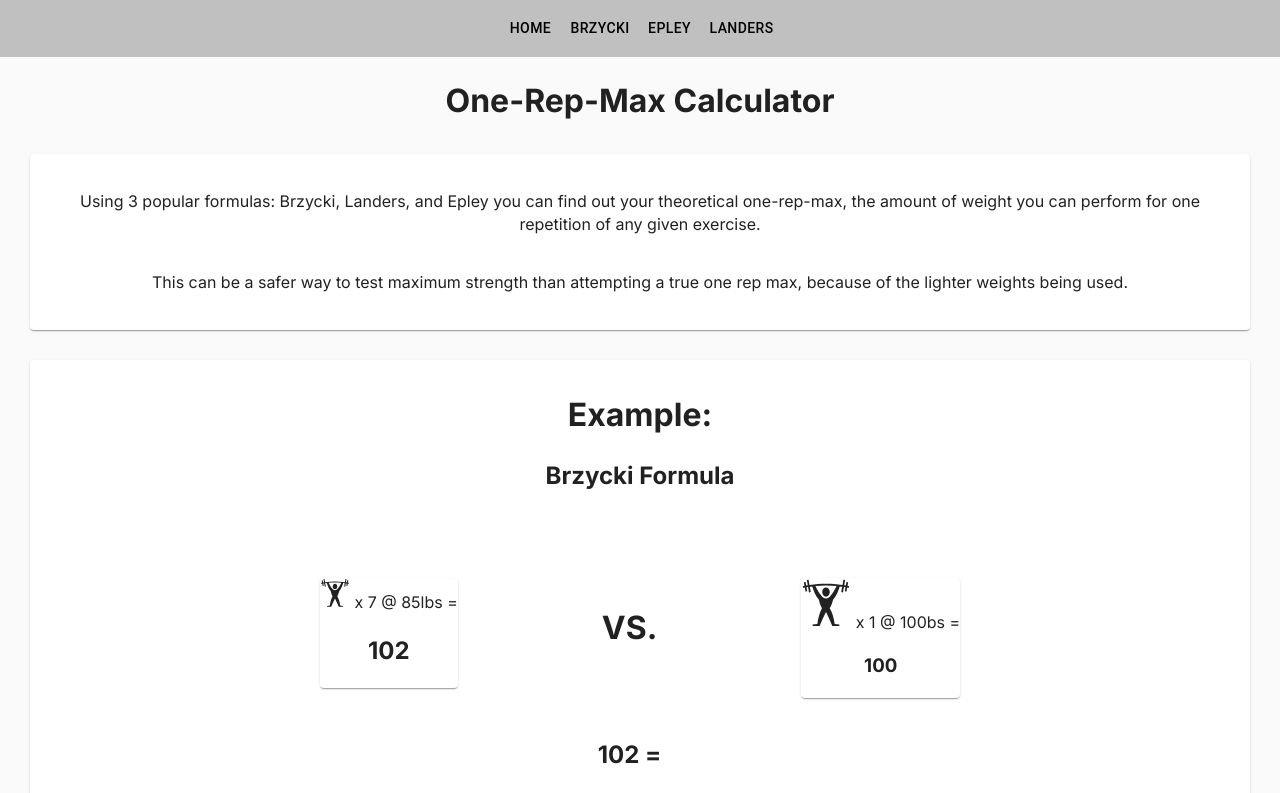
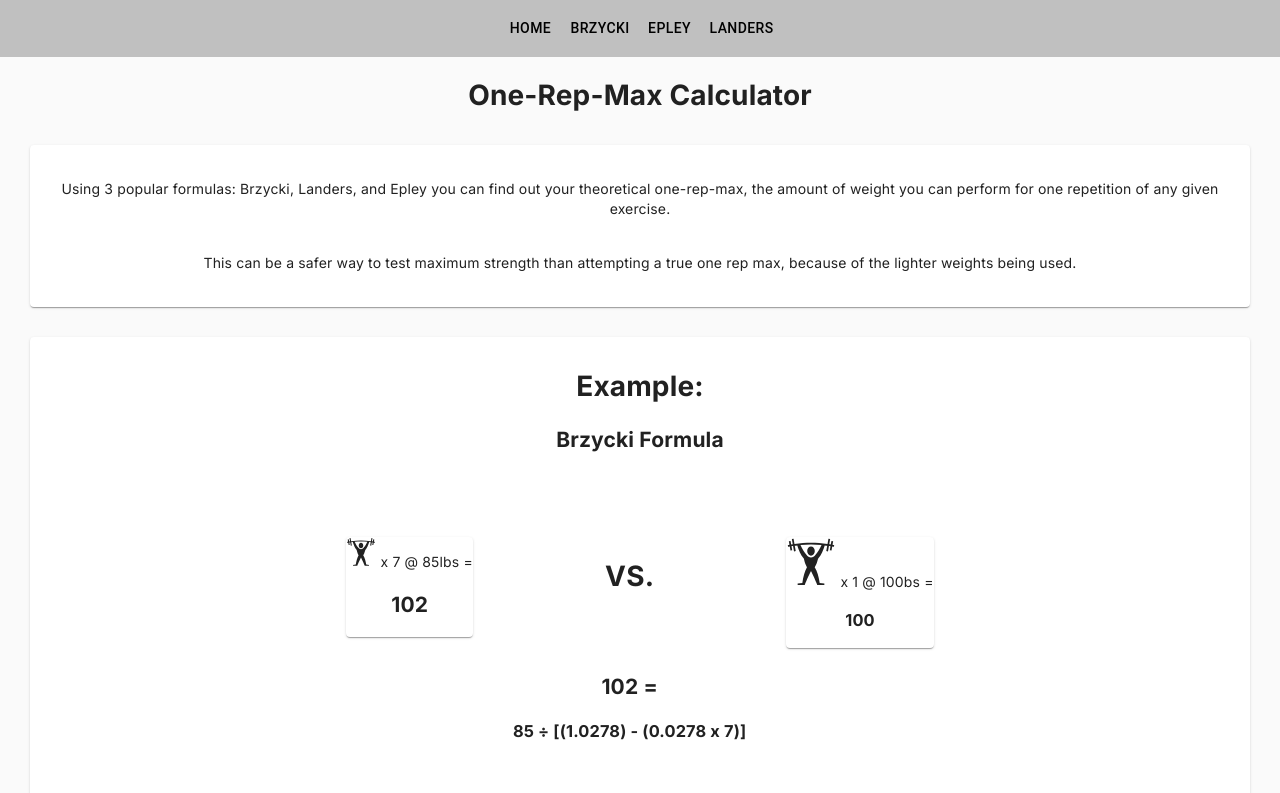
Before and after one commit to scottykrieg/one-rep-max-next, a Next.js app: page / in a window 1280 px wide. Shown: the top 793 px of the page. Built offline with nearby package versions, Linux system fonts and the light colour scheme.

Commit message:
removed unused files and code

```diff
--- a/src/pages/_app.tsx
+++ b/src/pages/_app.tsx
@@ -1,59 +1,18 @@
 import "@/styles/globals.sass";
-import { useState, useEffect } from "react";
 import type { AppProps } from "next/app";
 import Layout from "@/components/layout";
 import { Inter } from "next/font/google";
-import { createTheme, ThemeProvider } from "@material-ui/core/styles";
 import CssBaseline from "@material-ui/core/CssBaseline";
-import lightTheme from "@/styles/lightTheme";
-import darkTheme from "@/styles/darkTheme";
 
-// If loading a variable font, you don't need to specify the font weight
 const inter = Inter({ subsets: ["latin"] });
 
-const selectedThemeLight = createTheme({
-  ...lightTheme,
-  // typography: {
-  //   fontFamily: inter.fontFamily,
-  // },
-});
-
-const selectedThemeDark = createTheme({
-  ...darkTheme,
-  // typography: {
-  //   fontFamily: inter.fontFamily,
-  // },
-});
-
 export default function App({ Component, pageProps }: AppProps) {
-  const [themeType, setThemeType] = useState("light");
-
-  useEffect(() => {
-    const prefersDarkMode = window.matchMedia(
-      "(prefers-color-scheme: dark)"
-    ).matches;
-    setThemeType(prefersDarkMode ? "dark" : "light");
-  }, []);
-
-  const toggleTheme = () => {
-    const newThemeType = themeType === "light" ? "dark" : "light";
-    setThemeType(newThemeType);
-    const newTheme =
-      newThemeType === "light" ? selectedThemeLight : selectedThemeDark;
-    document.cookie = `theme=${newThemeType}; path=/`;
-  };
-
-  const selectedTheme =
-    themeType === "light" ? selectedThemeLight : selectedThemeDark;
-
   return (
-    <ThemeProvider theme={selectedTheme}>
     <Layout>
       <main className={inter.className}>
         <CssBaseline />
         <Component {...pageProps} />
       </main>
     </Layout>
-    </ThemeProvider>
   );
 }
--- a/src/styles/darkTheme.ts
+++ /dev/null
@@ -1,40 +0,0 @@
-import { createTheme, ThemeOptions } from "@material-ui/core/styles";
-
-const darkTheme: ThemeOptions = createTheme({
-  palette: {
-    type: "dark",
-    primary: {
-      main: "#90caf9",
-    },
-    secondary: {
-      main: "#f48fb1",
-    },
-  },
-  typography: {
-    fontFamily: "Roboto, sans-serif",
-    fontSize: 16,
-    fontWeightRegular: 400,
-    h1: {
-      fontSize: "2.5rem",
-      fontWeight: 700,
-      color: "#fff",
-      marginBottom: "1rem",
-    },
-    h2: {
-      fontSize: "2rem",
-      fontWeight: 700,
-      color: "#fff",
-      marginBottom: "1rem",
-    },
-    body1: {
-      fontSize: "1.2rem",
-      lineHeight: 1.5,
-      color: "#ccc",
-    },
-    button: {
-      textTransform: "none",
-    },
-  },
-});
-
-export default darkTheme;
--- a/src/styles/lightTheme.ts
+++ /dev/null
@@ -1,40 +0,0 @@
-import { createTheme, ThemeOptions } from "@material-ui/core/styles";
-
-const lightTheme: ThemeOptions = createTheme({
-  palette: {
-    type: "light",
-    primary: {
-      main: "#1976d2",
-    },
-    secondary: {
-      main: "#dc004e",
-    },
-  },
-  typography: {
-    fontFamily: "Roboto, sans-serif",
-    fontSize: 16,
-    fontWeightRegular: 400,
-    h1: {
-      fontSize: "2.5rem",
-      fontWeight: 700,
-      color: "#333",
-      marginBottom: "1rem",
-    },
-    h2: {
-      fontSize: "2rem",
-      fontWeight: 700,
-      color: "#333",
-      marginBottom: "1rem",
-    },
-    body1: {
-      fontSize: "1.2rem",
-      lineHeight: 1.5,
-      color: "#666",
-    },
-    button: {
-      textTransform: "none",
-    },
-  },
-});
-
-export default lightTheme;
--- a/src/styles/theme.js
+++ /dev/null
@@ -1,15 +0,0 @@
-import { createTheme } from "@material-ui/core/styles";
-
-const theme = createTheme({
-  palette: {
-    type: "dark",
-    primary: {
-      main: "#90caf9",
-    },
-    secondary: {
-      main: "#f48fb1",
-    },
-  },
-});
-
-export default theme;
```
Lines whose indentation alone changed are shown as unchanged.
